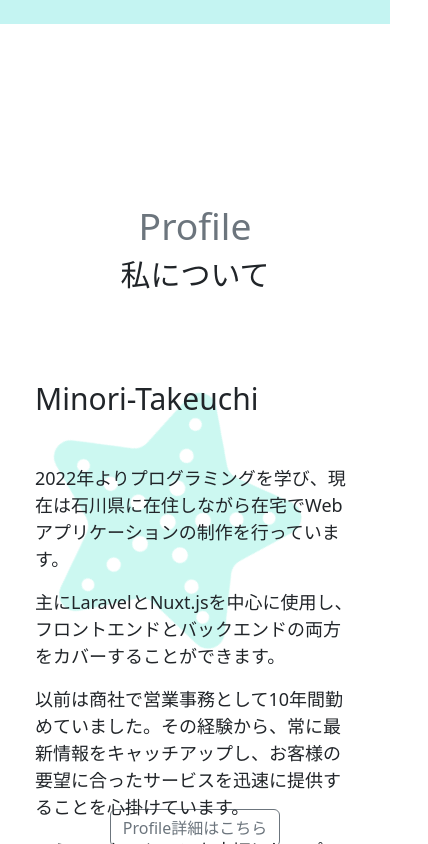
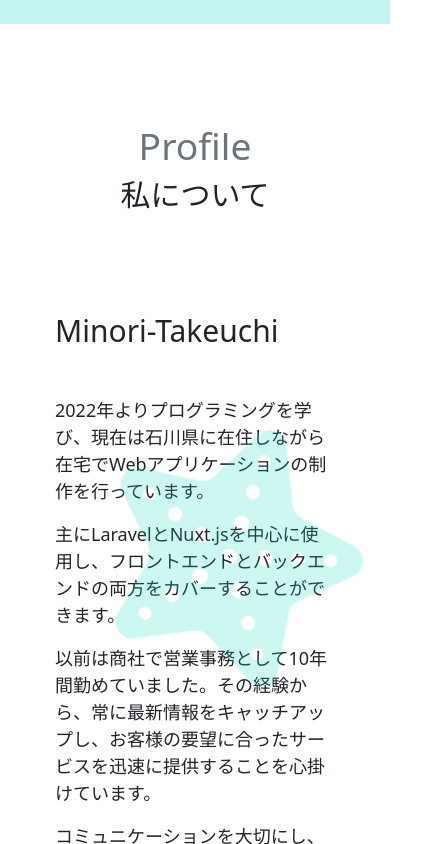
Before and after one commit to Minori-Takeuchi/Portfolio, a React (Create React App) app: page / in a window 390 px wide. Shown: the part 820-1664 px from the top of the page, 428 px wide, since content can reach past the window. Built offline with nearby package versions, Linux system fonts and the light colour scheme.

Commit message:
Profile section update

```diff
--- a/src/App.css
+++ b/src/App.css
@@ -107,19 +107,28 @@ nav ul li a:hover {
   color: #67d8d2;
 }
 
+.profile-section {
+  padding: 0 10%;
+}
+
 .profile-wrap {
+  width: 100%;
   position: relative;
-  width: 100%;
-  height: 380px;
+  margin: 100px 0;
 }
 
 .profile-img {
   position: absolute;
-  left: 8%;
+  top: 100px;
+  left: 50px;
+  width: 300px;
+  height: 300px;
   object-fit: cover;
-  margin-bottom: 15px;
   opacity: 0.2;
-  animation:linear infinite rotation;
+  background-image: url("/public/starfishbig.png");
+  background-repeat: no-repeat;
+  background-position: center center;
+  animation: linear infinite rotation;
   animation-duration: 10s;
 }
 @keyframes rotation {
@@ -132,9 +141,8 @@ nav ul li a:hover {
 }
 
 .profile-content {
-  position: absolute;
-  left: 25%;
-  margin-right: 80px;
+  width: 80%;
+  margin-left: auto;
 }
 
 .section {
@@ -272,11 +280,10 @@ nav ul li a:hover {
   margin-top: 50px;
 }
 
-.other-skill img{
+.other-skill img {
   width: 50px;
   margin-right: 10px;
 }
-
 
 Table tbody tr td h5 {
   padding: 0 20px;
@@ -288,7 +295,6 @@ Table tbody tr td img {
   margin-left: 5px;
   margin-right: 25px;
 }
-
 
 .fadeUp {
   animation-name: fadeUpAnime;
@@ -309,13 +315,12 @@ Table tbody tr td img {
 }
 
 @media screen and (max-width: 992px) {
-  .profile-img {
-    top: 20px;
+  .profile-section {
+    padding: 0 20px;
   }
 
   .profile-content {
-    left: 0;
-    margin: 0 35px;
+    margin: 0 auto;
   }
 
   .work-ttl {
--- a/src/components/sections/ProfileSection.js
+++ b/src/components/sections/ProfileSection.js
@@ -1,19 +1,16 @@
 import React from "react";
 import { HashLink } from "react-router-hash-link";
 
-
 const ProfileSection = () => {
-
   return (
     <div>
-      <div className="section">
+      <div className="profile-section">
         <div className="text-center">
           <h2 className="section-heading display-3 text-secondary">Profile</h2>
           <h6 className="section-subheading fs-m fw-300 mb-5">私について</h6>
         </div>
-      </div>
-      <div className="profile-wrap mb-5">
-        <img className="profile-img" src="./starfishbig.png" alt="StarFish" />
+        <div className="profile-wrap d-flex">
+          <div className="profile-img"></div>
           <div className="profile-content">
             <h4 className="fs-m fw-300 mb-5">Minori-Takeuchi</h4>
             <p>
@@ -38,6 +35,7 @@ const ProfileSection = () => {
           </HashLink>
         </div>
       </div>
+    </div>
   );
 };
 
--- a/src/index.js
+++ b/src/index.js
@@ -2,14 +2,14 @@ import React from 'react';
 import ReactDOM from 'react-dom/client';
 import './index.css';
 import App from './App';
-import { BrowserRouter } from 'react-router-dom';
+import { BrowserRouter as Router } from 'react-router-dom';
 import 'bootstrap/dist/css/bootstrap.min.css';
 
 const root = ReactDOM.createRoot(document.getElementById('root'));
 root.render(
   <React.StrictMode>
-    <BrowserRouter>
+    <Router>
       <App />
-    </BrowserRouter>
+    </Router>
   </React.StrictMode>
 );
```
Also changed, not shown: 1 other file (tests, documents, lock files or other folders). Lines whose indentation alone changed are shown as unchanged.
